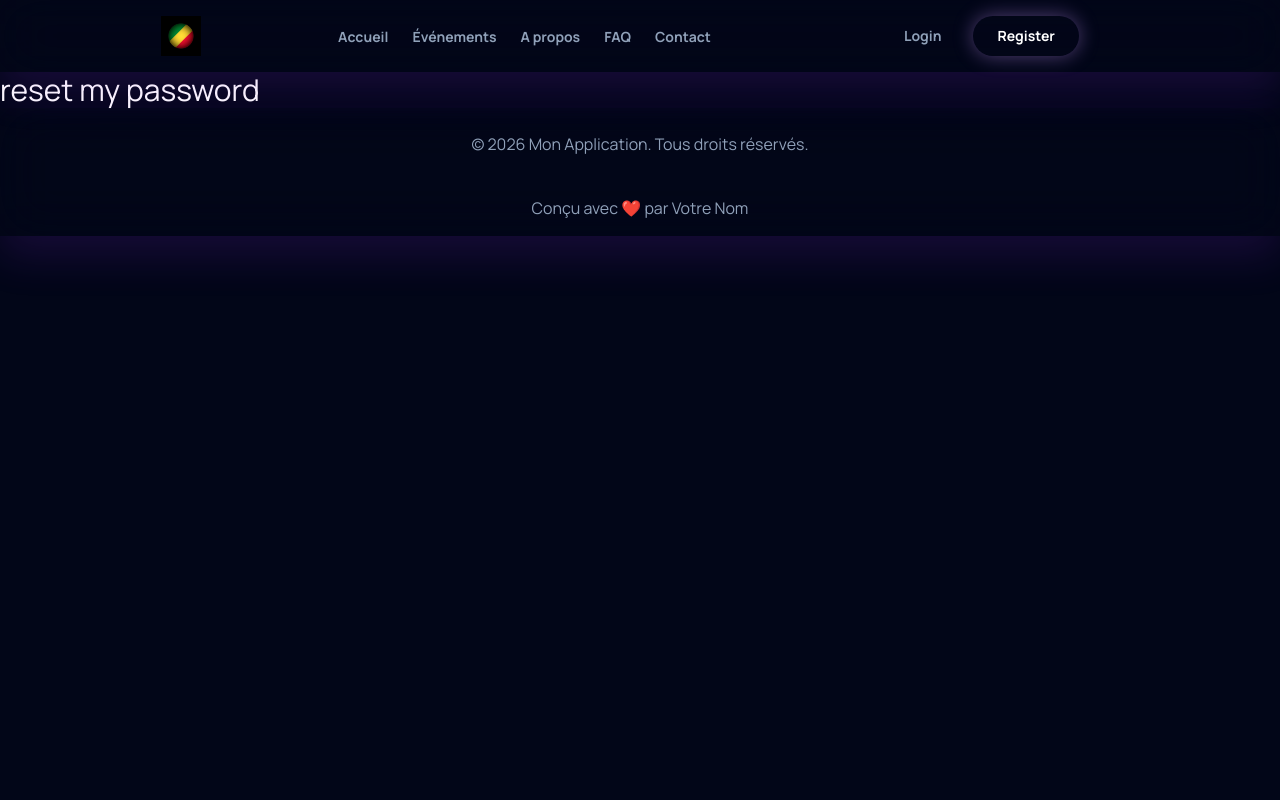
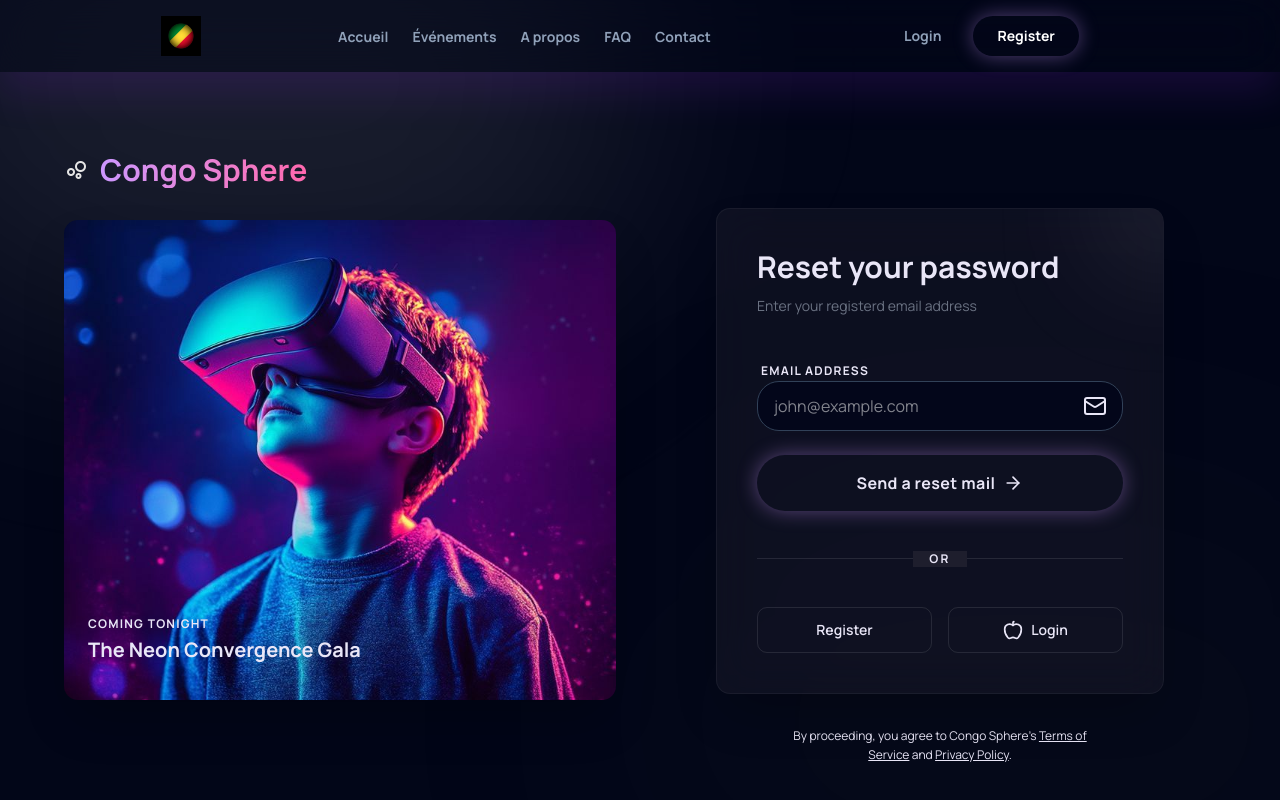
Before and after one commit to Zeno-Solutions/congo-sphere, a Next.js app: page /reset-pass in a window 1280 px wide. Shown: the top 800 px of the page. Built offline with nearby package versions, Linux system fonts and the light colour scheme.

Commit message:
ajout de l'avatar

```diff
--- a/app/(auth)/reset-pass/page.tsx
+++ b/app/(auth)/reset-pass/page.tsx
@@ -1,9 +1,152 @@
-import React from 'react'
+"use client";
+import Image from "next/image";
+import React, { useState } from "react";
+import Link from "next/link";
+import { Eye, EyeOff, ArrowRight, Apple, Mail } from "lucide-react";
+import Input from "@/components/ui/input";
 
-export default function page() {
-    return (
-        <div>
-            <p className='text-3xl text-white'>reset my password</p>
+export default function Page() {
+  const [showPassword, setShowPassword] = useState(false);
+
+  return (
+    <div className="min-h-screen bg-surface text-on-surface font-body selection:bg-primary/30 overflow-x-hidden relative">
+      {/* Global Bfackground Decorative Elements */}
+      <div className="fixed inset-0 bg-mesh z-0 pointer-events-none"></div>
+      <div className="fixed -top-[20%] -left-[10%] w-[60%] h-[60%] bg-primary/10 blur-[120px] rounded-full pointer-events-none"></div>
+      <div className="fixed -bottom-[20%] -right-[10%] w-[60%] h-[60%] bg-secondary/10 blur-[120px] rounded-full pointer-events-none"></div>
+
+      <main className="relative z-10 min-h-screen flex items-center justify-center px-6 py-12 lg:py-20">
+        <div className="w-full max-w-6xl grid grid-cols-1 lg:grid-cols-2 gap-12 items-center">
+          {/* Branding & Visual Section */}
+          <div className="hidden lg:flex flex-col space-y-8">
+            <div className="flex items-center space-x-3">
+              <span className="material-symbols-outlined text-4xl text-primary">
+                bubble_chart
+              </span>
+              <h1 className="text-3xl font-black bg-linear-to-r from-[#cc97ff] to-[#ff67ad] bg-clip-text text-transparent font-headline">
+                Congo Sphere
+              </h1>
+            </div>
+
+            {/* Featured Image Card (Visual Anchor) */}
+            <div className="relative group">
+              <div className="absolute inset-0 signature-gradient opacity-20 blur-2xl group-hover:opacity-30 transition-opacity"></div>
+              <div className="relative h-120 w-full mb-30 rounded-xl overflow-hidden shadow-2xl">
+                <Image
+                  alt="Premium event atmosphere"
+                  className="w-full h-full object-cover"
+                  src="/loginTest2.jpg"
+                  width={600}
+                  height={600}
+                />
+                <div className="absolute inset-0 bg-linear-to-t from-surface via-transparent to-transparent"></div>
+                <div className="absolute bottom-6 animate-bounce left-6 right-6">
+                  <p className="text-xs uppercase tracking-widest font-black mb-1 font-label">
+                    Coming Tonight
+                  </p>
+                  <p className="text-xl font-bold font-headline">
+                    The Neon Convergence Gala
+                  </p>
+                </div>
+              </div>
+            </div>
+          </div>
+
+          {/* Auth Form Section */}
+          <div className="w-full max-w-md mx-auto">
+            <div className="glass-panel p-8 lg:p-10 rounded-xl shadow-2xl border border-white/5 relative overflow-hidden">
+              {/* Form Header */}
+              <div className="mb-10 text-center lg:text-left">
+                <div className="lg:hidden flex justify-center mb-6">
+                  <span className="material-symbols-outlined text-5xl text-primary">
+                    bubble_chart
+                  </span>
+                </div>
+                <h3 className="text-3xl font-bold font-headline mb-2">
+                  Reset your password
+                </h3>
+                <span className="text-sm text-gray-500 font bold">
+                  Enter your registerd email address
+                </span>
+              </div>
+
+              <form className="space-y-6">
+                {/* Email Field */}
+                <div className="space-y-2">
+                  <label className="text-xs font-bold font-label uppercase tracking-widest text-on-surface-variant ml-1">
+                    Email Address
+                  </label>
+                  <div className="relative">
+                    <Input
+                      name="email"
+                      placeholder="john@example.com"
+                      type="email"
+                      required
+                    />
+                    <span className="absolute right-4 top-1/2 -translate-y-1/2 material-symbols-outlined text-tertiary text-xl">
+                      <Mail />
+                    </span>
+                  </div>
+                </div>
+
+                {/* Submit Button */}
+                <button
+                  className="w-full signature-gradient text-on-primary-fixed font-bold py-4 rounded-full shadow-[0_0_20px_rgba(204,151,255,0.4)] hover:shadow-[0_0_30px_rgba(204,151,255,0.6)]  hover:shadow-primary/40 active:scale-[0.98] transition-all flex items-center justify-center space-x-2 mt-4"
+                  type="submit"
+                >
+                  <span className="font-headline tracking-wide">
+                    Send a reset mail
+                  </span>
+                  <ArrowRight size={20} />
+                </button>
+
+                {/* Social Auth Divider */}
+                <div className="relative py-4">
+                  <div className="absolute inset-0 flex items-center">
+                    <div className="w-full border-t border-outline-variant/30"></div>
+                  </div>
+                  <div className="relative flex justify-center text-xs uppercase tracking-[0.2em] font-bold">
+                    <span className="bg-[#1e1e2d] px-4 text-outline">or</span>
+                  </div>
+                </div>
+
+                {/* Social Buttons */}
+                <div className="grid grid-cols-2 gap-4">
+                  <button
+                    className="flex items-center justify-center space-x-2 bg-surface-container-highest hover:bg-white/10 text-on-surface py-3 rounded-lg border border-outline-variant/20 transition-all"
+                    type="button"
+                  >
+                    <span className="text-sm font-semibold">Register</span>
+                  </button>
+                  <button
+                    className="flex items-center justify-center space-x-2 bg-surface-container-highest hover:bg-white/10 text-on-surface py-3 rounded-lg border border-outline-variant/20 transition-all"
+                    type="button"
+                  >
+                    <Apple className="w-5 h-5" />
+                    <span className="text-sm font-semibold">Login</span>
+                  </button>
+                </div>
+              </form>
+
+              {/* Background Accents within panel */}
+              <div className="absolute -top-12 -right-12 w-24 h-24 bg-primary/20 blur-3xl rounded-full"></div>
+            </div>
+
+            {/* Accessibility/Terms */}
+            <p className="mt-8 text-center text-xs text-on-surface-variant/60 max-w-xs mx-auto leading-relaxed">
+              By proceeding, you agree to Congo Sphere&apos;s{" "}
+              <Link href="#" className="underline hover:text-on-surface">
+                Terms of Service
+              </Link>{" "}
+              and{" "}
+              <Link href="#" className="underline hover:text-on-surface">
+                Privacy Policy
+              </Link>
+              .
+            </p>
+          </div>
         </div>
-    )
+      </main>
+    </div>
+  );
 }
--- a/app/(users)/dashboard/page.tsx
+++ b/app/(users)/dashboard/page.tsx
@@ -2,7 +2,7 @@ import Link from "next/link";
 import { ArrowRight, Calendar, MapPin, Ticket, Sparkles } from "lucide-react";
 import { events } from "@/lib/data";
 import Contenaire from "@/components/Contenaire";
-
+import Image from "next/image";
 export default function DashboardPage() {
   const upcoming = events.slice(0, 3);
 
@@ -38,9 +38,15 @@ export default function DashboardPage() {
                 </Link>
                 <Link
                   href="/user-profile"
-                  className="inline-flex items-center gap-2 rounded-full border border-white/10 px-5 py-3 text-sm font-semibold text-on-surface hover:bg-white/5 transition"
+                  className="inline-flex items-center  rounded-full border border-white/10 text-sm font-semibold text-on-surface hover:bg-white/5 transition"
                 >
-                  Profil
+                  <Image
+                    src="/user.jpg"
+                    alt="Profil"
+                    width={50}
+                    height={50}
+                    className="rounded-full"
+                  />
                 </Link>
               </div>
             </div>
--- a/app/(users)/libs/Auth.tsx
+++ b/app/(users)/libs/Auth.tsx
@@ -18,7 +18,7 @@ export default function Auth({ children }: AuthProps) {
     password: "Azerty",
   };
 
-  if (User == User2) {
+  if (User) {
     return children;
   } else {
     console.log("User not authenticated");
```
Also changed, not shown: public/user.jpg (renamed from public/aaf1fceb2614c4d19fc01c36d23bf75f.jpg).
